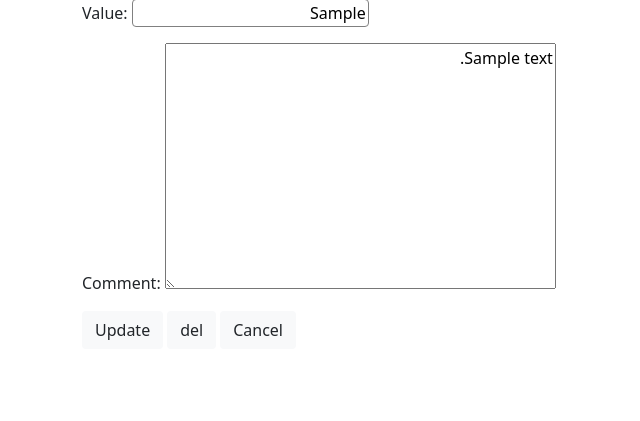
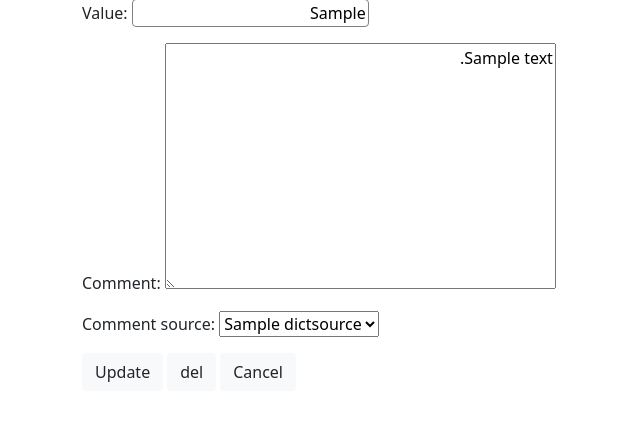
Before and after one commit to alexgorji/daridict, a Django app: page /dictionary/item/1/edit in a window 1280 px wide. Shown: the part 113-534 px from the top of the page, without its empty margins (0-640 px from the left). Run offline with Django 4.2, Linux system fonts and the light colour scheme; a user stored in the database is signed in; tables that the repository leaves empty hold one stand-in row (values such as "Sample post"); parts of the project's set-up code (start-up, migrations or seed data) failed here and were passed over; some libraries are stand-ins or nearby versions.

Commit message:
comment source added to item

```diff
--- a/dict/forms.py
+++ b/dict/forms.py
@@ -1,6 +1,6 @@
 from django import forms
 
-from dict.models import DictItem, DictLanguage, Tag, DictEntry, DictSource
+from dict.models import DictItem, DictLanguage, Tag
 
 
 class DictItemForm(forms.ModelForm):
@@ -24,7 +24,7 @@ class DictItemUpdateForm(forms.ModelForm):
 
     class Meta:
         model = DictItem
-        fields = ['value', 'comment']
+        fields = ['value', 'comment', 'comment_source']
 
 
 class TagForm(forms.Form):
--- a/dict/models.py
+++ b/dict/models.py
@@ -56,12 +56,25 @@ class DictLanguage(PrintSaveMixin, models.Model, AdminLinkMixin):
         ordering = ['id']
 
 
+class DictSource(PrintSaveMixin, models.Model, AdminLinkMixin):
+    name = models.CharField(max_length=1000, unique=True)
+    url = models.URLField(max_length=300, blank=True)
+    history = HistoricalRecords()
+
+    def get_absolute_url(self):
+        return reverse('source_list')
+
+    def __str__(self):
+        return self.name
+
+
 class DictItem(PrintSaveMixin, models.Model, AdminLinkMixin):
     language = models.ForeignKey(to=DictLanguage, on_delete=models.RESTRICT)
     value = models.CharField(max_length=250, blank=False)
     cleaned_value = models.CharField(max_length=250, blank=False)
     sorting_value = models.CharField(max_length=250, blank=False)
     comment = models.TextField(blank=True)
+    comment_source = models.ForeignKey(to=DictSource, on_delete=models.SET_NULL, null=True, blank=True)
     history = HistoricalRecords()
 
     class Meta:
@@ -86,6 +99,10 @@ class DictItem(PrintSaveMixin, models.Model, AdminLinkMixin):
         else:
             raise NotImplementedError(f'language: {self.language.value} is not an entry language.')
 
+    def get_comment_with_source(self):
+
+        return f'{self.comment} ({self.comment_source})' if self.comment_source else self.comment
+
     def save(self, *args, **kwargs):
         self.cleaned_value = remove_redundant_spaces(self.value)
         self.cleaned_value = remove_short_vowels(self.cleaned_value)
@@ -107,18 +124,6 @@ class Tag(PrintSaveMixin, models.Model, AdminLinkMixin):
     def save(self, *args, **kwargs):
         self.name = self.name.strip()
         return super().save(*args, **kwargs)
-
-
-class DictSource(PrintSaveMixin, models.Model, AdminLinkMixin):
-    name = models.CharField(max_length=1000, unique=True)
-    url = models.URLField(max_length=300, blank=True)
-    history = HistoricalRecords()
-
-    def get_absolute_url(self):
-        return reverse('source_list')
-
-    def __str__(self):
-        return self.name
 
 
 class DictEntry(PrintSaveMixin, models.Model, AdminLinkMixin):
--- a/dict/templates/dict/ajax_entry_tags_and_items.html
+++ b/dict/templates/dict/ajax_entry_tags_and_items.html
@@ -15,7 +15,7 @@
                             <button type="button" class="comment-button btn" data-toggle="popover" title="comment:"
                                     {% if dict_item.language.direction == 'RTL' %}data-bs-placement="left"
                                     {% else %}data-bs-placement="right" {% endif %}
-                                    data-bs-content="{{ dict_item.comment }}" data-bs-trigger="hover focus">cmt
+                                    data-bs-content="{{ dict_item.get_comment_with_source }}" data-bs-trigger="hover focus">cmt
 
                             </button>
                         </sup>
--- a/dict/templates/dict/dictitem_detail.html
+++ b/dict/templates/dict/dictitem_detail.html
@@ -10,9 +10,12 @@
     <p>Comment:
         <span {% if dictitem.language.direction == 'RTL' %} dir="rtl" {% endif %}>{{ dictitem.comment }}</span>
     </p>
+    <p>Comment's Source:
+        <a href="{{ dictitem.comment_source.url }}" target="_blank">{{ dictitem.comment_source }}</a>
+    </p>
     {% for entry in dictitem.get_entries %}
         <div class="d-flex">
-            <p><a href="{% url 'dictionary'%}?go_to_entry={{ entry.id }}">{{ entry }}</a></p>
+            <p><a href="{% url 'dictionary' %}?go_to_entry={{ entry.id }}">{{ entry }}</a></p>
         </div>
     {% endfor %}
 {% endblock %}
```
Also changed, not shown: dict/migrations/0019_dictitem_comment_source_and_more.py (added).
